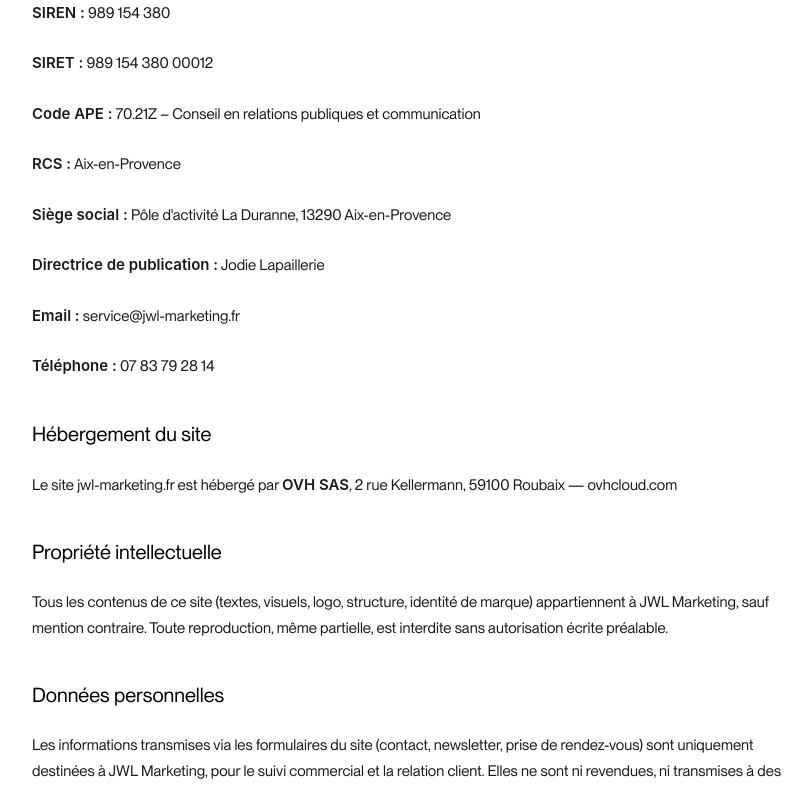
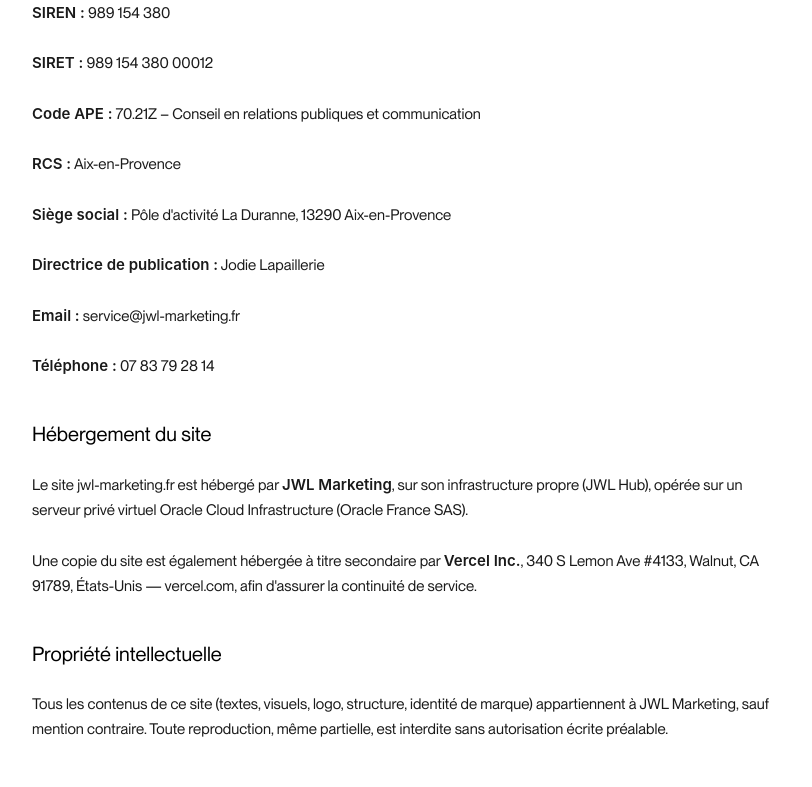
Before and after one commit to jwlmarketing/website, a Next.js app: page /mentions-legales in a window 1280 px wide. Shown: the part 403-1190 px from the top of the page, without its empty margins (232-1044 px from the left). Built offline with nearby package versions, Linux system fonts and the light colour scheme.

Commit message:
Mentions legales: hebergement JWL Hub (principal) + Vercel (secondaire)

```diff
--- a/src/app/mentions-legales/page.tsx
+++ b/src/app/mentions-legales/page.tsx
@@ -37,8 +37,14 @@
 
       <h2>Hébergement du site</h2>
       <p>
-        Le site jwl-marketing.fr est hébergé par <strong>OVH SAS</strong>, 2
-        rue Kellermann, 59100 Roubaix — ovhcloud.com
+        Le site jwl-marketing.fr est hébergé par <strong>JWL Marketing</strong>, sur son
+        infrastructure propre (JWL Hub), opérée sur un serveur privé virtuel Oracle Cloud
+        Infrastructure (Oracle France SAS).
+      </p>
+      <p>
+        Une copie du site est également hébergée à titre secondaire par <strong>Vercel Inc.</strong>,
+        340 S Lemon Ave #4133, Walnut, CA 91789, États-Unis — vercel.com, afin d&apos;assurer
+        la continuité de service.
       </p>
 
       <h2>Propriété intellectuelle</h2>
```
